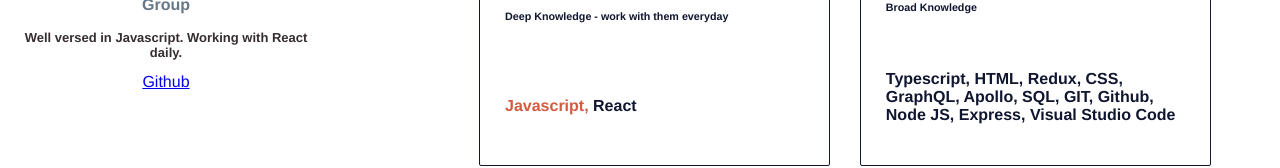
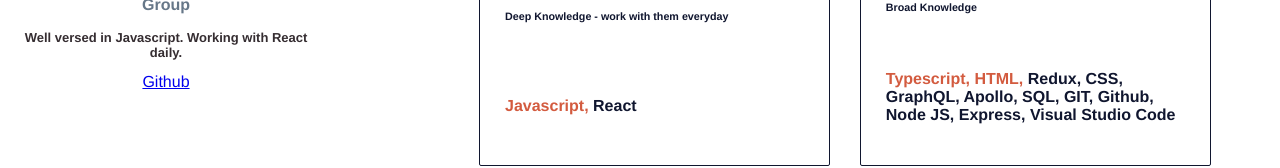
Before and after one commit to JNickBaughan/new-resume, a React app: page / in a window 1280 px wide. Shown: the part 364-532 px from the top of the page. Built offline with nearby package versions, Linux system fonts and the light colour scheme; no server answers; the HTML template or start-up script is replaced by a standard one.

Commit message:
add more links to skills

```diff
--- a/config.js
+++ b/config.js
@@ -19,8 +19,16 @@ const config = {
           "React"
         ],
         broad: [
-          "Typescript",
-          "HTML",
+          {
+            skill: "Typescript",
+            url:
+              "https://github.com/JNickBaughan?tab=repositories&q=&type=&language=typescript"
+          },
+          {
+            skill: "HTML",
+            url:
+              "https://github.com/JNickBaughan?tab=repositories&q=&type=&language=html"
+          },
           "Redux",
           "CSS",
           "GraphQL",
```
Also changed, not shown: 1 other file (tests, documents, lock files or other folders).
